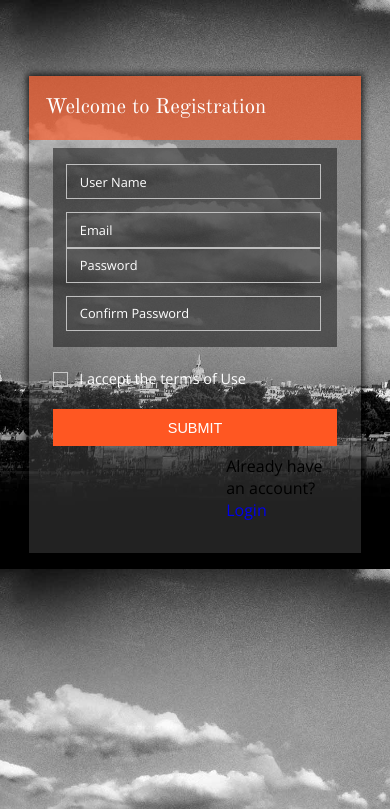
After one commit to poochai1111/Python_MyBlog, a Django app: page /new_register/ in a window 390 px wide. The commit adds this page. Shown: the top 809 px of the page. Run offline with Django 3.2, Linux system fonts and the light colour scheme.

Commit message:
add new register page

```diff
--- a/MyBlog/urls.py
+++ b/MyBlog/urls.py
@@ -21,7 +21,7 @@ from TestModel.testdb import test
 
 urlpatterns = [
     path('admin/', admin.site.urls),
-    path('', view.default),
+    path('', view.default, name="new_login"),
     path('login/', view.login_blog, name="login"),
     path('register/', view.register_blog),
     path('change/', view.change_password),
@@ -30,4 +30,5 @@ urlpatterns = [
     path('delete/', view.blog_delete, name="delete"),
     path('edit/<int:blog_id>', view.edit_blog, name="edit"),
     path('test/', test),
+    path('new_register/', view.new_register, name="new_register"),
 ]
--- a/MyBlog/view.py
+++ b/MyBlog/view.py
@@ -73,7 +73,8 @@ def create_blog(request):
             else:
                 return render(request, "Fail.html", {"title": "Create Blog Failed!!!"})
     else:
-        title = "Welcome " + request.user.username + ", Login time:" + datetime.datetime.now().strftime('%Y/%m/%d %H:%M:%S')
+        title = "Welcome " + request.user.username + ", Login time:" + datetime.datetime.now().strftime(
+            '%Y/%m/%d %H:%M:%S')
         return render(request, "MainBlog.html", {"welcome": title})
 
 
@@ -115,3 +116,7 @@ def blog_delete(request):
     user_name = request.user.username
     blog = serializers.serialize('json', MyBlog.objects.filter(name=user_name))
     return JsonResponse(blog, content_type="application/json", safe=False)
+
+
+def new_register(request):
+    return render(request, 'new_register.html')
--- /dev/null
+++ b/static/css/register/style.css
@@ -0,0 +1,366 @@
+/*--
+Author: W3layouts
+Author URL: http://w3layouts.com
+License: Creative Commons Attribution 3.0 Unported
+License URL: http://creativecommons.org/licenses/by/3.0/
+--*/
+/*--reset--*/
+html,body,div,span,applet,object,iframe,h1,h2,h3,h4,h5,h6,p,blockquote,pre,a,abbr,acronym,address,big,cite,code,del,dfn,em,img,ins,kbd,q,s,samp,small,strike,strong,sub,sup,tt,var,b,u,i,dl,dt,dd,ol,nav ul,nav li,fieldset,form,label,legend,table,caption,tbody,tfoot,thead,tr,th,td,article,aside,canvas,details,embed,figure,figcaption,footer,header,hgroup,menu,nav,output,ruby,section,summary,time,mark,audio,video{margin:0;padding:0;border:0;font-size:100%;font:inherit;vertical-align:baseline;}
+article, aside, details, figcaption, figure,footer, header, hgroup, menu, nav, section {display: block;}
+ol,ul{list-style:none;margin:0px;padding:0px;}
+blockquote,q{quotes:none;}
+blockquote:before,blockquote:after,q:before,q:after{content:'';content:none;}
+table{border-collapse:collapse;border-spacing:0;}
+/*-- start editing from here --*/
+a{text-decoration:none;}
+.txt-rt{text-align:right;}/* text align right */
+.txt-lt{text-align:left;}/* text align left */
+.txt-center{text-align:center;}/* text align center */
+.float-rt{float:right;}/* float right */
+.float-lt{float:left;}/* float left */
+.clear{clear:both;}/* clear float */
+.pos-relative{position:relative;}/* Position Relative */
+.pos-absolute{position:absolute;}/* Position Absolute */
+.vertical-base{	vertical-align:baseline;}/* vertical align baseline */
+.vertical-top{	vertical-align:top;}/* vertical align top */
+nav.vertical ul li{	display:block;}/* vertical menu */
+nav.horizontal ul li{	display: inline-block;}/* horizontal menu */
+img{max-width:100%;}
+/*-- end reset --*/
+body {
+    font-family: 'Open Sans', sans-serif;
+    background: url(../../image/register/bg.jpg)repeat center 0px;
+	background-size: cover;
+}
+h1 {
+    font-size: 3em;
+    text-align: center;
+    color: #fff;
+    font-weight: 100;
+    font-family: 'Old Standard TT', serif;
+    letter-spacing: 5px;
+}
+/*-- main --*/
+.main {
+    padding: 2em 0 0;
+}
+.main-agilerow {
+    width: 35%;
+    margin: 2em auto;
+    background: rgba(105, 106, 106, 0.32);
+    -webkit-box-shadow: 0px 0px 7px 2px rgba(0, 0, 0, 0.8);
+    -moz-box-shadow: 0px 0px 7px 2px rgba(0, 0, 0, 0.8);
+    box-shadow: 0px 0px 7px 2px rgba(0, 0, 0, 0.8);
+}
+/*-- contact-form --*/
+.signup-wthreetop {
+    padding: 1.5em;
+    background:rgba(255, 87, 34, 0.64);
+    margin-top: 18%;
+}
+.signup-wthreetop h2 {
+    font-size: 2em;
+    color: #fff;
+    font-family: 'Old Standard TT', serif;
+}
+.signup-wthreetop p {
+    font-size: 0.8em;
+    color: #ddd;
+    line-height: 1.8em;
+    letter-spacing: 4px;
+    margin-top: .5em;
+}
+.contact-wthree {
+    padding: 2.5em 2em 2.5em;
+}
+.form-w3step1 {
+    background:rgba(37, 37, 37, 0.61);
+    padding: 3.5em;
+}
+.contact-wthree h3 {
+    font-size: 1.2em;
+    color: #fff;
+    margin: 1em 0 .5em;
+    font-family: 'Old Standard TT', serif;
+}
+.contact-wthree input[type="text"],.contact-wthree input[type="email"],.contact-wthree input[type="password"] {
+    width: 93%;
+    color: #fff;
+    background: none;
+    outline: none;
+    font-size: .9em;
+    padding: .6em 1em;
+    margin-bottom: 1em;
+    border: solid 1px #bfbfbf;
+    -webkit-appearance: none;
+	font-family: 'Open Sans', sans-serif;
+	-webkit-transition: 0.5s all;
+    -moz-transition: 0.5s all;
+	transition: 0.5s all;
+}
+.contact-wthree input[type="submit"] {
+    outline: none;
+    color: #fff;
+    padding: 0.6em 1em;
+    font-size: 1em;
+    -webkit-appearance: none;
+    background: #FF5722;
+    border: 2px solid #FF5722;
+    -webkit-transition: 0.5s all;
+    -moz-transition: 0.5s all;
+	transition: 0.5s all;
+    width: 100%;
+    cursor: pointer;
+}
+input.agileits-btm {
+    margin-bottom: 0 !important;
+}
+.contact-wthree input[type="submit"]:hover {
+    background: transparent;
+    color: #FF5722;
+    letter-spacing: 3px;
+}
+::-webkit-input-placeholder {
+   color: #fff;
+   font-weight:300;
+}
+:-moz-placeholder { /* Firefox 18- */
+   color: #fff;
+}
+::-moz-placeholder {  /* Firefox 19+ */
+   color: #fff;
+}
+:-ms-input-placeholder {
+   color: #fff;
+}
+/*-- check box --*/
+.agileits-row2 input[type="checkbox"] {
+    display: none;
+}
+.agileits-row2 input[type="checkbox"]+label {
+    position: relative;
+    padding-left: 1.8em;
+    border: none;
+    outline: none;
+    font-size: 1em;
+    color: #fff;
+    cursor: pointer;
+    display: -webkit-inline-box;
+	margin: 1.5em 0;
+}
+.agileits-row2 input[type="checkbox"]+label span:first-child {
+    width: 13px;
+    height: 13px;
+    border: 1px solid #C8C8C8;
+    position: absolute;
+    left: 0;
+    top: 3px;
+}
+.agileits-row2 input[type="checkbox"]:checked+label span:first-child:before {
+    content: "";
+    background: url(../../image/register/tick.png)no-repeat;
+    position: absolute;
+    left: 2px;
+    top: 2px;
+    font-size: 10px;
+    width: 10px;
+    height: 10px;
+}
+/*-- //check box --*/
+/*-- //main --*/
+/*-- copyright --*/
+.w3copyright-agile {
+    margin: 3em 0;
+    text-align: center;
+}
+.w3copyright-agile p {
+    font-size: 0.9em;
+    color: #fff;
+    line-height: 1.8em;
+    letter-spacing: 2px;
+	font-weight: 300;
+}
+.w3copyright-agile p a{
+    color: #fff;
+}
+.w3copyright-agile p a:hover{
+    color: #FF5722;
+	-webkit-transition: 0.5s all;
+	-moz-transition: 0.5s all;
+	-o-transition: 0.5s all;
+	-ms-transition: 0.5s all;
+	transition: 0.5s all;
+}
+/*-- //copyright --*/
+/*-- responsive-design --*/
+@media(max-width:1280px){
+.main-agilerow {
+    width: 40%;
+}
+}
+@media(max-width:1080px){
+h1 {
+    font-size: 2.8em;
+}
+.main-agilerow {
+    width: 44%;
+}
+.contact-wthree input[type="text"], .contact-wthree input[type="email"], .contact-wthree input[type="password"] {
+    width: 91%;
+}
+.signup-wthreetop h2 {
+    font-size: 1.8em;
+}
+}
+@media(max-width:1024px){
+.main-agilerow {
+    width: 50%;
+}
+}
+@media(max-width:800px){
+h1 {
+    font-size: 2.6em;
+    letter-spacing: 3px;
+}
+.main-agilerow {
+    width: 55%;
+}
+.form-w3step1 {
+    padding: 1.2em;
+}
+}
+@media(max-width:768px){
+.main-agilerow {
+    width: 62%;
+}
+}
+@media(max-width:736px){
+.main {
+    padding: 1.5em 0 0;
+}
+h1 {
+    font-size: 2.5em;
+}
+.signup-wthreetop {
+    padding: 1.2em 1.5em;
+}
+.signup-wthreetop p {
+    letter-spacing: 3px;
+}
+}
+@media(max-width:667px){
+.main-agilerow {
+    width: 65%;
+	margin: 1.5em auto;
+
+}
+.signup-wthreetop p {
+    margin-top: .2em;
+}
+.contact-wthree {
+    padding: 0.5em 1.5em 2em;
+}
+.w3copyright-agile p {
+    letter-spacing: 1px;
+}
+}
+@media(max-width:568px){
+h1 {
+    font-size: 2.3em;
+    letter-spacing: 1px;
+}
+.signup-wthreetop h2 {
+    font-size: 1.5em;
+}
+.signup-wthreetop p {
+    letter-spacing: 1px;
+}
+.contact-wthree h3 {
+    font-size: 1.1em;
+}
+.contact-wthree input[type="text"], .contact-wthree input[type="email"], .contact-wthree input[type="password"] {
+    width: 90%;
+    font-size: .8em;
+}
+.w3copyright-agile {
+    margin: 2em 0;
+    padding: 0 1em;
+}
+.agileits-row2 input[type="checkbox"]+label {
+    font-size: 0.9em;
+}
+}
+@media(max-width:480px){
+.main-agilerow {
+    width: 85%;
+}
+.contact-wthree input[type="submit"] {
+    font-size: 0.9em;
+}
+.w3copyright-agile p {
+    font-size: 0.8em;
+}
+}
+@media(max-width:414px){
+h1 {
+    font-size: 1.8em;
+}
+.main {
+    padding: 1em 0 0;
+}
+.main-agilerow {
+    margin: 1em auto;
+}
+.signup-wthreetop h2 {
+    font-size: 1.3em;
+}
+.signup-wthreetop {
+    padding: 1.2em 1em;
+}
+.form-w3step1 {
+    padding: 1em .8em;
+}
+.contact-wthree input[type="text"], .contact-wthree input[type="email"], .contact-wthree input[type="password"] {
+    width: 88%;
+}
+.contact-wthree h3 {
+    font-size: 1em;
+}
+}
+@media(max-width:375px){
+.contact-wthree {
+    padding: 0.2em 1em 1.5em;
+}
+.signup-wthreetop p {
+    font-size: 0.75em;
+}
+}
+@media(max-width:320px){
+h1 {
+    font-size: 1.6em;
+}
+.signup-wthreetop h2 {
+    font-size: 1.2em;
+}
+.signup-wthreetop {
+    padding: 1em 1em;
+}
+.main-agilerow {
+    margin: 0.8em auto;
+    width: 90%;
+}
+.contact-wthree input[type="text"], .contact-wthree input[type="email"], .contact-wthree input[type="password"] {
+    width: 87%;
+	font-size: .7em;
+}
+.agileits-row2 input[type="checkbox"]+label {
+    font-size: 0.8em;
+}
+.w3copyright-agile p {
+    letter-spacing: 0px;
+}
+}
+.accountExist{
+    margin-left: 61%;
+    margin-top: 3%;
+}
--- a/templates/index.html
+++ b/templates/index.html
@@ -23,7 +23,7 @@
         <div class="error"><span>+</span></div>
     </form>
     <div class="registerHint">
-        Not registered?<a href="#">Create an account</a>
+        Not registered?<a href="{% url 'new_register' %}">Create an account</a>
     </div>
 </div>
 <!-- Javascript -->
--- /dev/null
+++ b/templates/new_register.html
@@ -0,0 +1,52 @@
+<!DOCTYPE html>
+<html>
+<head>
+    <title>Register</title>
+    {% load staticfiles %}
+    <meta name="viewport" content="width=device-width, initial-scale=1">
+    <meta http-equiv="Content-Type" content="text/html; charset=utf-8"/>
+    <meta name="keywords"
+          content="Client Signup Form template Responsive, Login form web template,Flat Pricing tables,Flat Drop downs  Sign up Web Templates, Flat Web Templates, Login sign up Responsive web template, SmartPhone Compatible web template, free webdesigns for Nokia, Samsung, LG, SonyEricsson, Motorola web design"/>
+    <script type="application/x-javascript"> addEventListener("load", function () {
+        setTimeout(hideURLbar, 0);
+    }, false);
+
+    function hideURLbar() {
+        window.scrollTo(0, 1);
+    }
+    </script>
+    <link rel="stylesheet" href="{% static 'css/register/style.css' %}">
+    <link rel="shortcut icon" href="{% static 'icon/register.ico' %}" type="img/x-ico"/>
+    <link href="//fonts.googleapis.com/css?family=Old+Standard+TT:400,400i,700" rel="stylesheet">
+    <link href='//fonts.googleapis.com/css?family=Open+Sans:400,300,600,700,800' rel='stylesheet' type='text/css'>
+</head>
+<body>
+<!-- main -->
+<div class="main main-agileits">
+    <div class="main-agilerow">
+        <div class="signup-wthreetop">
+            <h2>Welcome to Registration</h2>
+        </div>
+        <div class="contact-wthree">
+            <form action="#" method="post">
+                <div class="form-w3step1">
+                    <input type="text" name="User Name" placeholder="User Name" required="">
+                    <input type="email" class="email agileits-btm" name="Email" placeholder="Email" required="">
+                    <input type="password" name="Password" placeholder="Password" required="">
+                    <input type="password" class="agileits-btm" name="confirm password" placeholder="Confirm Password"
+                           required="">
+                </div>
+                <div class="agileits-row2 w3ls-formrow2">
+                    <input type="checkbox" id="brand2" value="">
+                    <label for="brand2"><span></span>I accept the terms of Use</label>
+                </div>
+                <input type="submit" value="SUBMIT">
+            </form>
+            <div class="accountExist">
+                Already have an account?<a href="{% url 'new_login' %}"> Login </a>
+            </div>
+        </div>
+    </div>
+</div>
+</body>
+</html>
```
Also changed, not shown: static/icon/register.ico (added), static/image/register/bg.jpg (added), static/image/register/tick.png (added).
